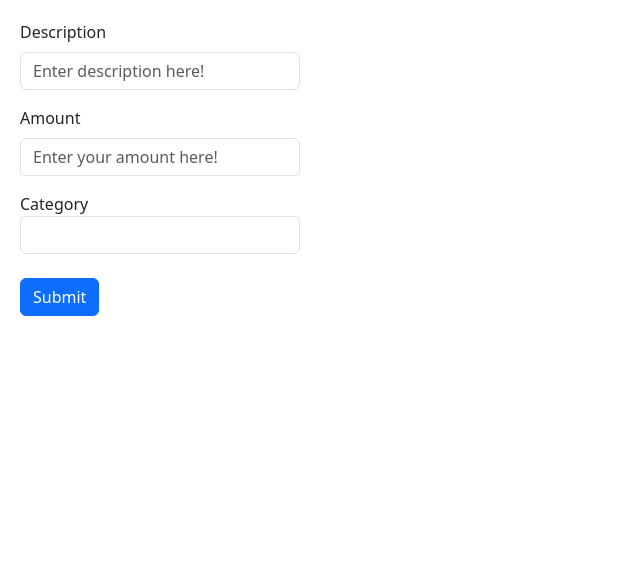
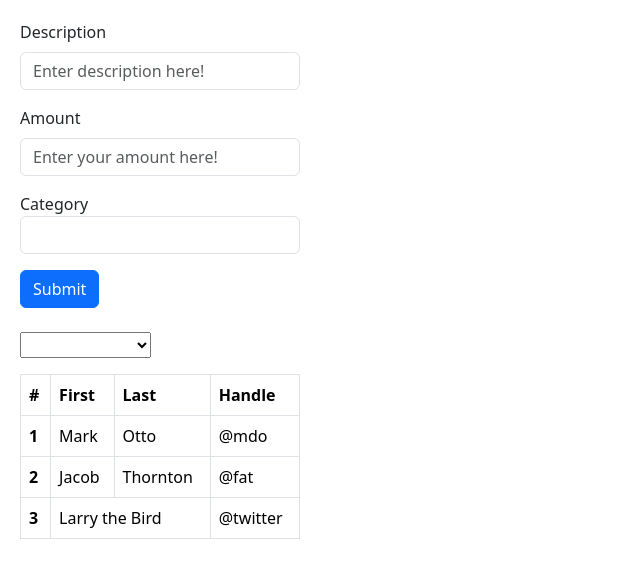
Before and after one commit to Scientific-Research/react-forms-MoHa, a React (Vite) app: page / in a window 1280 px wide. Shown: the top 578 px of the page, without its empty margins (0-640 px from the left). Built offline with nearby package versions, Linux system fonts and the light colour scheme.

Commit message:
untill this point,i could build menus and table but not delete buttons till now!

```diff
--- a/src/components/Form.tsx
+++ b/src/components/Form.tsx
@@ -1,4 +1,3 @@
-import { useRef, useState } from 'react';
 import { FieldValues, useForm } from 'react-hook-form';
 import { z } from 'zod';
 import { zodResolver } from '@hookform/resolvers/zod';
@@ -37,7 +36,7 @@
 					{...register('Description')}
 				/>
 				{errors.Description && (
-					<p className="text-danger">{errors.Description?.message}</p>
+					<p className="text-danger">{errors.Description.message}</p>
 				)}
 			</div>
 			<div className="mb-3">
@@ -52,15 +51,17 @@
 					{...register('Amount', { valueAsNumber: true })}
 				/>
 				{errors.Amount && (
-					<p className="text-danger">{errors.Amount?.message}</p>
+					<p className="text-danger">{errors.Amount.message}</p>
 				)}
 			</div>
-			<div className="form-group">
+
+			<div className="mb-3">
 				<label htmlFor="category">Category</label>
 				<select
-					className="form-control"
+					className="custom-select form-control"
 					id="category"
 					{...register('Category')}
+					defaultChecked
 				>
 					<option></option>
 					<option>Groceries</option>
@@ -68,13 +69,60 @@
 					<option>Entertainment</option>
 				</select>
 				{errors.Category && (
-					<p className="text-danger">{errors.Category?.message}</p>
+					<p className="text-danger">{errors.Category.message}</p>
 				)}
 			</div>
-			<br />
 			<button className="btn btn-primary" type="submit">
 				Submit
 			</button>
+			<br />
+			<br />
+			<div className="mb-3">
+				<label htmlFor="category"></label>
+				<select
+					className="custom-select"
+					id="category"
+					{...register('Category')}
+				>
+					<option defaultChecked>All categories</option>
+					<option>Groceries</option>
+					<option>Utilities</option>
+					<option>Entertainment</option>
+				</select>
+				{errors.Category && (
+					<p className="text-danger">{errors.Category.message}</p>
+				)}
+			</div>
+
+			<table className="table table-bordered">
+				<thead>
+					<tr>
+						<th scope="col">#</th>
+						<th scope="col">First</th>
+						<th scope="col">Last</th>
+						<th scope="col">Handle</th>
+					</tr>
+				</thead>
+				<tbody>
+					<tr>
+						<th scope="row">1</th>
+						<td>Mark</td>
+						<td>Otto</td>
+						<td>@mdo</td>
+					</tr>
+					<tr>
+						<th scope="row">2</th>
+						<td>Jacob</td>
+						<td>Thornton</td>
+						<td>@fat</td>
+					</tr>
+					<tr>
+						<th scope="row">3</th>
+						<td colSpan="2">Larry the Bird</td>
+						<td>@twitter</td>
+					</tr>
+				</tbody>
+			</table>
 		</form>
 	);
 };
```
